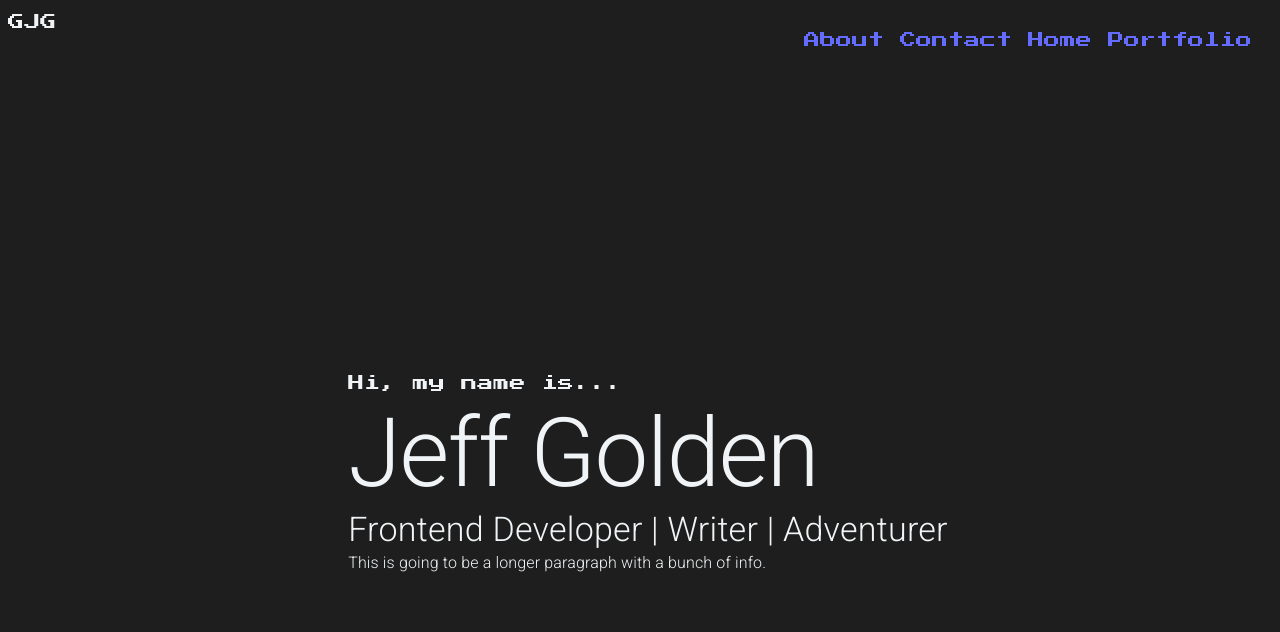
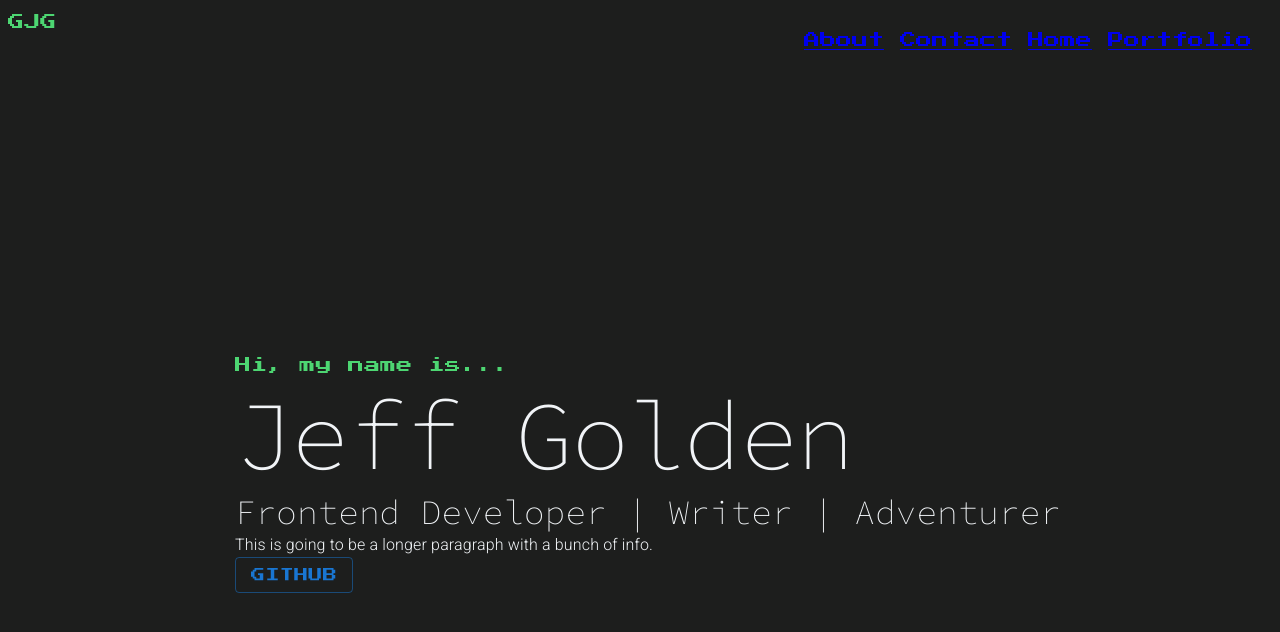
Before and after one commit to gjeffgolden/personal-website-2.0, a React (Vite) app: page / in a window 1280 px wide. Shown: the top 632 px of the page. Built offline with nearby package versions, Linux system fonts and the light colour scheme.

Commit message:
Assigned header fonts in theme

```diff
--- a/src/index.css
+++ b/src/index.css
@@ -15,15 +15,6 @@
   -webkit-text-size-adjust: 100%;
 }
 
-a {
-  font-weight: 500;
-  color: #646cff;
-  text-decoration: inherit;
-}
-a:hover {
-  color: #535bf2;
-}
-
 @media (prefers-color-scheme: light) {
   :root {
     color: #f1f4f7;
--- a/src/routes/EntryPoint.tsx
+++ b/src/routes/EntryPoint.tsx
@@ -11,7 +11,9 @@ const Header = () => {
   return (
     <>
       <Box display="flex" flexDirection="row" justifyContent="space-between">
-        <Typography variant="subtitle1">GJG</Typography>
+        <Typography variant="subtitle1" color="secondary">
+          GJG
+        </Typography>
         <NavigationLinks />
       </Box>
       <Outlet />
--- a/src/routes/Home.tsx
+++ b/src/routes/Home.tsx
@@ -1,4 +1,5 @@
 import Box from "@mui/material/Box";
+import Button from "@mui/material/Button";
 import Typography from "@mui/material/Typography";
 
 export const Home = () => {
@@ -14,7 +15,9 @@ export const Home = () => {
       }}
     >
       <Box>
-        <Typography variant="subtitle1">Hi, my name is...</Typography>
+        <Typography variant="subtitle1" color="secondary">
+          Hi, my name is...
+        </Typography>
         <Typography variant="h1">Jeff Golden</Typography>
         <Typography variant="h4">
           Frontend Developer | Writer | Adventurer
@@ -22,6 +25,7 @@ export const Home = () => {
         <Typography variant="body1">
           This is going to be a longer paragraph with a bunch of info.
         </Typography>
+        <Button variant="outlined">GitHub</Button>
       </Box>
     </Box>
   );
--- a/src/styles/theme.ts
+++ b/src/styles/theme.ts
@@ -1,7 +1,34 @@
 import { createTheme } from "@mui/material";
 
 const theme = createTheme({
+  palette: {
+    secondary: {
+      main: "#4dd672",
+    },
+  },
   typography: {
+    button: {
+      fontFamily: "'Press Start 2P'",
+      color: "#4dd672",
+    },
+    h1: {
+      fontFamily: "Source Code Pro",
+    },
+    h2: {
+      fontFamily: "Source Code Pro",
+    },
+    h3: {
+      fontFamily: "Source Code Pro",
+    },
+    h4: {
+      fontFamily: "Source Code Pro",
+    },
+    h5: {
+      fontFamily: "Source Code Pro",
+    },
+    h6: {
+      fontFamily: "Source Code Pro",
+    },
     subtitle1: {
       fontFamily: "'Press Start 2P'",
     },
```
